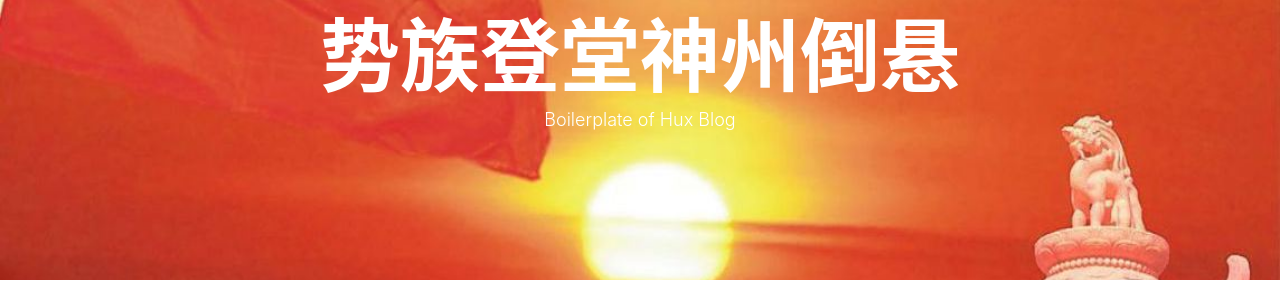
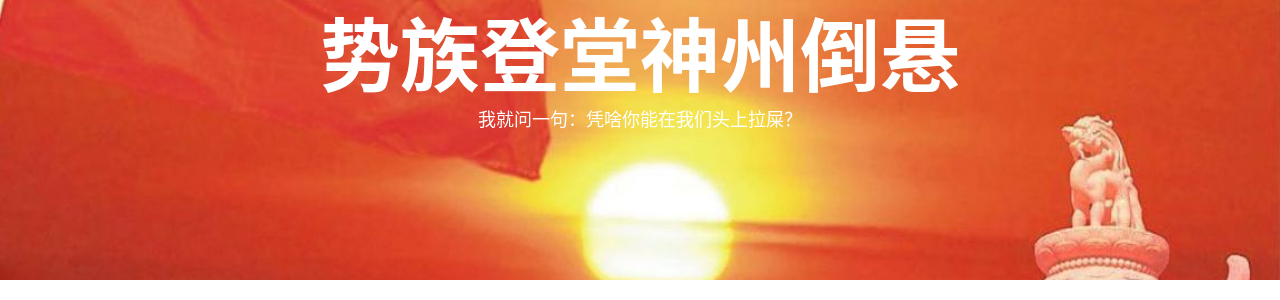
Before and after one commit to zaofan/zaofan.github.io, a Jekyll site: the page built from index.html, in a window 1280 px wide. Shown: the part 138-438 px from the top of the page. Built offline with Jekyll 4.4.1, drawn with Linux system fonts in a browser that asks for light colours; nearby versions of some CDN libraries; the list of posts is cut into pages by our own code; comment, search, counter and statistics services are not loaded.

Commit message:
Update index.html

```diff
--- a/index.html
+++ b/index.html
@@ -1,6 +1,6 @@
 ---
 layout: page
-description: "Boilerplate of Hux Blog"
+description: "我就问一句：凭啥你能在我们头上拉屎？"
 ---
 
 {% for post in paginator.posts %}
```
